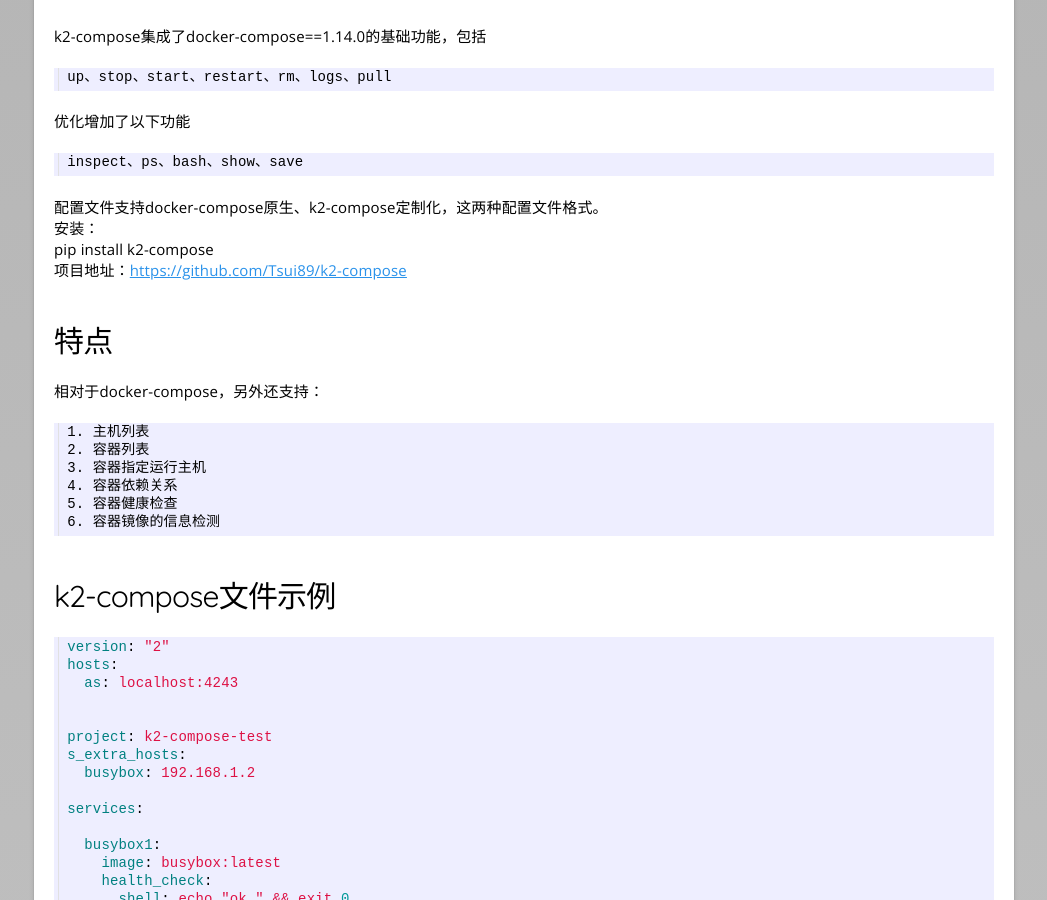
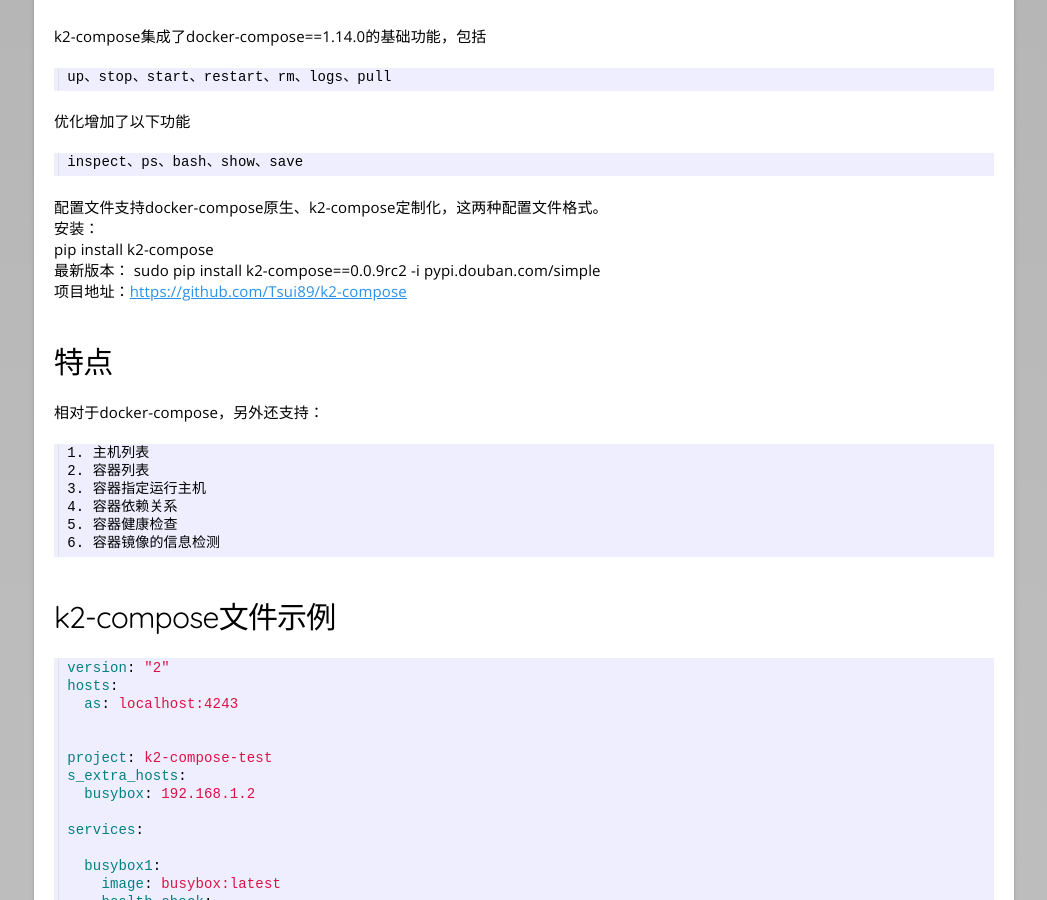
Before and after one commit to Tsui89/tsui89.github.io, a Jekyll site: the page built from _posts/2017-07-11-k2-compose-manuals.markdown, in a window 1280 px wide and 900 px high, scrolled down 524 px. Shown: the whole window, without its empty margins (116-1163 px from the left). Built offline with Jekyll 4.4.1, drawn with Linux system fonts in a browser that asks for light colours; comment, search, counter and statistics services are not loaded.

Commit message:
latest version

```diff
--- a/_posts/2017-07-11-k2-compose-manuals.markdown
+++ b/_posts/2017-07-11-k2-compose-manuals.markdown
@@ -20,6 +20,8 @@
 安装：
 
 pip install k2-compose
+
+最新版本： sudo pip install k2-compose==0.0.9rc2 -i pypi.douban.com/simple
 
 项目地址：[https://github.com/Tsui89/k2-compose](https://github.com/Tsui89/k2-compose)
 
```
